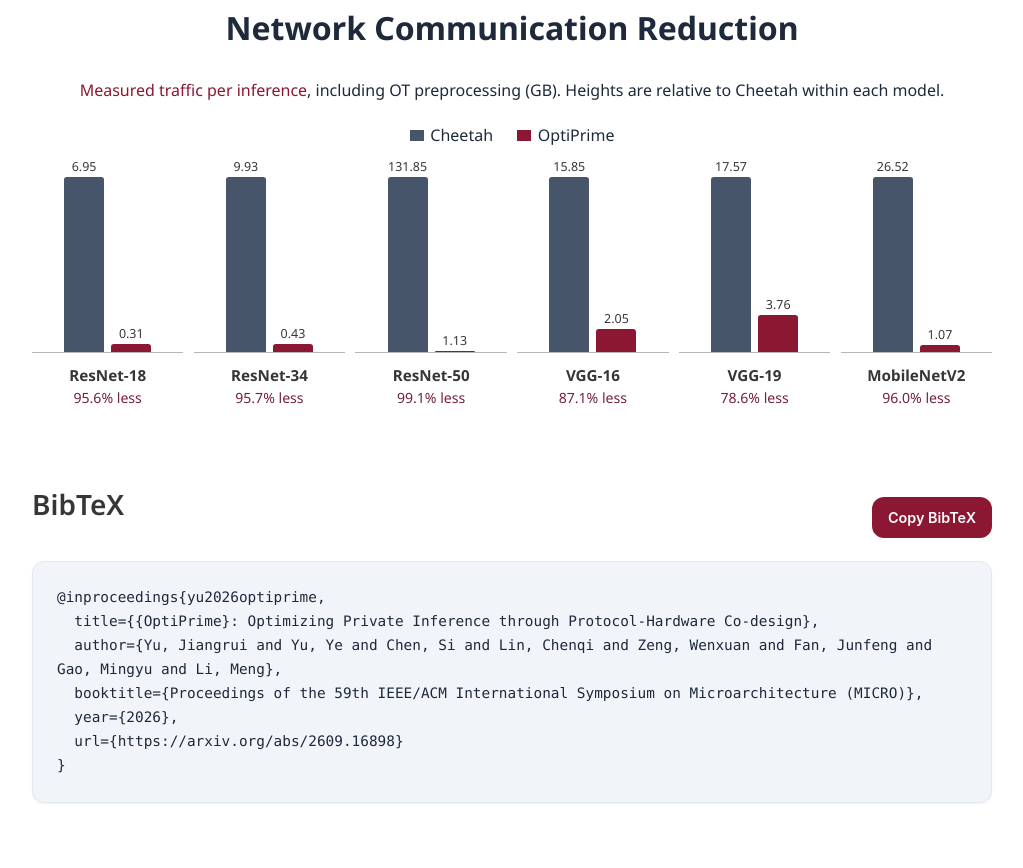
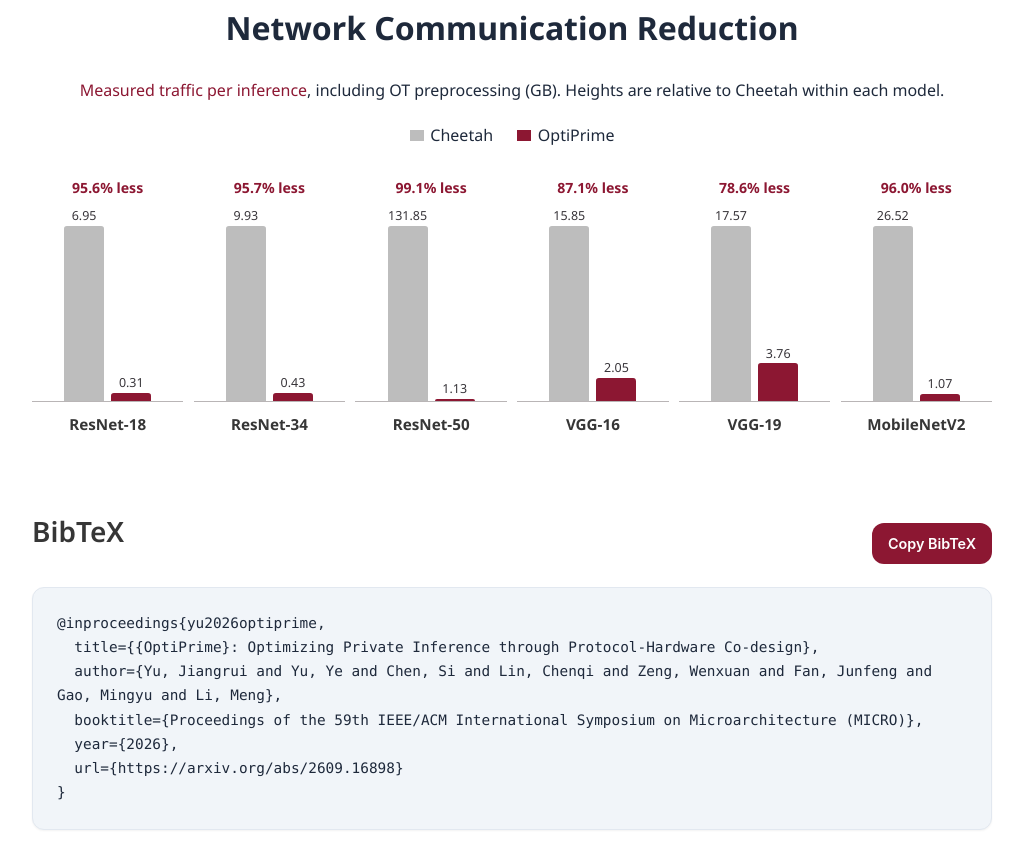
Before and after one commit to JerryFishY/OptiPrime, a plain HTML site: page index.html in a window 1280 px wide. Shown: the part 1800-2668 px from the top of the page, without its empty margins (128-1151 px from the left). Before the commit the page ends 2643 px from the top, so only its background shows below. Drawn offline with Linux system fonts and the light colour scheme.

Commit message:
Highlight communication reductions above each model pair

```diff
--- a/index.html
+++ b/index.html
@@ -91,30 +91,30 @@
       <figcaption id="traffic-caption"><a href="https://github.com/JerryFishY/OptiPrime/blob/main/results/communication.md">Measured traffic per inference</a>, including OT preprocessing (GB). Heights are relative to Cheetah within each model.</figcaption>
       <div class="chart-legend"><span class="baseline">Cheetah</span><span class="optiprime">OptiPrime</span></div>
       <ul class="traffic-chart">
-<li><div class="bar-pair">
+<li><span class="reduction">95.6% less</span><div class="bar-pair">
 <div class="bar-slot" style="--height:100.000000%"><span class="bar-value"><span class="sr-only">Cheetah </span>6.95</span><span class="bar baseline"></span></div>
 <div class="bar-slot" style="--height:4.432216%"><span class="bar-value"><span class="sr-only">OptiPrime </span>0.31</span><span class="bar optiprime"></span></div>
-</div><strong>ResNet-18</strong><span class="reduction">95.6% less</span></li>
-<li><div class="bar-pair">
+</div><strong>ResNet-18</strong></li>
+<li><span class="reduction">95.7% less</span><div class="bar-pair">
 <div class="bar-slot" style="--height:100.000000%"><span class="bar-value"><span class="sr-only">Cheetah </span>9.93</span><span class="bar baseline"></span></div>
 <div class="bar-slot" style="--height:4.336272%"><span class="bar-value"><span class="sr-only">OptiPrime </span>0.43</span><span class="bar optiprime"></span></div>
-</div><strong>ResNet-34</strong><span class="reduction">95.7% less</span></li>
-<li><div class="bar-pair">
+</div><strong>ResNet-34</strong></li>
+<li><span class="reduction">99.1% less</span><div class="bar-pair">
 <div class="bar-slot" style="--height:100.000000%"><span class="bar-value"><span class="sr-only">Cheetah </span>131.85</span><span class="bar baseline"></span></div>
 <div class="bar-slot" style="--height:0.859813%"><span class="bar-value"><span class="sr-only">OptiPrime </span>1.13</span><span class="bar optiprime"></span></div>
-</div><strong>ResNet-50</strong><span class="reduction">99.1% less</span></li>
-<li><div class="bar-pair">
+</div><strong>ResNet-50</strong></li>
+<li><span class="reduction">87.1% less</span><div class="bar-pair">
 <div class="bar-slot" style="--height:100.000000%"><span class="bar-value"><span class="sr-only">Cheetah </span>15.85</span><span class="bar baseline"></span></div>
 <div class="bar-slot" style="--height:12.936142%"><span class="bar-value"><span class="sr-only">OptiPrime </span>2.05</span><span class="bar optiprime"></span></div>
-</div><strong>VGG-16</strong><span class="reduction">87.1% less</span></li>
-<li><div class="bar-pair">
+</div><strong>VGG-16</strong></li>
+<li><span class="reduction">78.6% less</span><div class="bar-pair">
 <div class="bar-slot" style="--height:100.000000%"><span class="bar-value"><span class="sr-only">Cheetah </span>17.57</span><span class="bar baseline"></span></div>
 <div class="bar-slot" style="--height:21.396738%"><span class="bar-value"><span class="sr-only">OptiPrime </span>3.76</span><span class="bar optiprime"></span></div>
-</div><strong>VGG-19</strong><span class="reduction">78.6% less</span></li>
-<li><div class="bar-pair">
+</div><strong>VGG-19</strong></li>
+<li><span class="reduction">96.0% less</span><div class="bar-pair">
 <div class="bar-slot" style="--height:100.000000%"><span class="bar-value"><span class="sr-only">Cheetah </span>26.52</span><span class="bar baseline"></span></div>
 <div class="bar-slot" style="--height:4.017347%"><span class="bar-value"><span class="sr-only">OptiPrime </span>1.07</span><span class="bar optiprime"></span></div>
-</div><strong>MobileNetV2</strong><span class="reduction">96.0% less</span></li>
+</div><strong>MobileNetV2</strong></li>
       </ul>
     </figure>
   </div></section>
--- a/style.css
+++ b/style.css
@@ -47,8 +47,8 @@ a { color: var(--primary-color); }
 .measurement-caption, #traffic-caption { margin: .8rem 0; font-size: 1rem; text-align: center; }
 #abstract { background: #f8f8f8; }
 .chart-legend { display: flex; justify-content: center; gap: 1.5rem; margin: 1.2rem 0; }
-.baseline { --bar-color: #46556a; }
-.optiprime { --bar-color: #8c1732; }
+.baseline { --bar-color: #bdbdbd; }
+.optiprime { --bar-color: var(--primary-color); }
 .chart-legend span::before { content: ""; display: inline-block; width: .9em; height: .65em; margin-right: .4em; background: var(--bar-color); }
 .traffic-chart { display: grid; grid-template-columns: repeat(6,minmax(0,1fr)); gap: .65rem; margin: 1.8rem 0 0; list-style: none; font-variant-numeric: tabular-nums; }
 .traffic-chart li { text-align: center; min-width: 0; }
@@ -58,7 +58,7 @@ a { color: var(--primary-color); }
 .bar-value { position: absolute; bottom: 100%; left: 50%; transform: translateX(-50%); font-size: .78rem; color: #38353a; }
 .traffic-chart strong, .reduction { display: block; }
 .traffic-chart strong { font-size: .95rem; }
-.reduction { color: #76223b; font-size: .88rem; }
+.reduction { margin-bottom: 1.65rem; color: var(--primary-color); font-size: .88rem; font-weight: 700; }
 @media (max-width: 680px) {
   .traffic-chart { grid-template-columns: repeat(3,minmax(0,1fr)); row-gap: 1.8rem; }
   .bar-pair { height: 7rem; gap: .35rem; }
```
